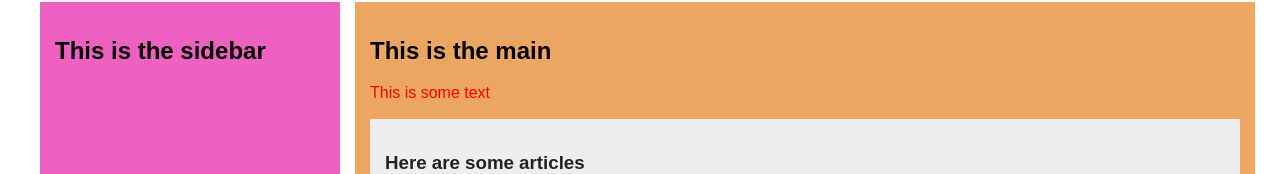
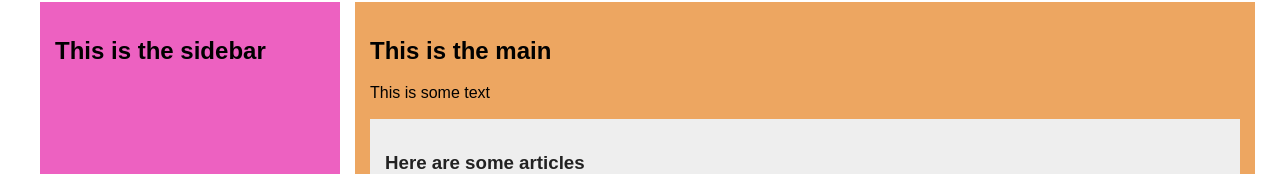
Before and after one commit to HaydonGunn/CSSPlayground, a plain HTML site: page index.html in a window 1280 px wide. Shown: the part 312-486 px from the top of the page. Drawn offline with Linux system fonts and the light colour scheme; a small style sheet from the web is missing.

Commit message:
Update index.html

```diff
--- a/index.html
+++ b/index.html
@@ -27,7 +27,7 @@
         </header>
         <main class="e-main">
             <h2>This is the main</h2>
-            <p style="color: #ff0000">This is some text</p>
+            <p>This is some text</p>
             <section class="c-articles">
                 <h3>Here are some articles</h3>
                 <article class="c-article__item">
```
